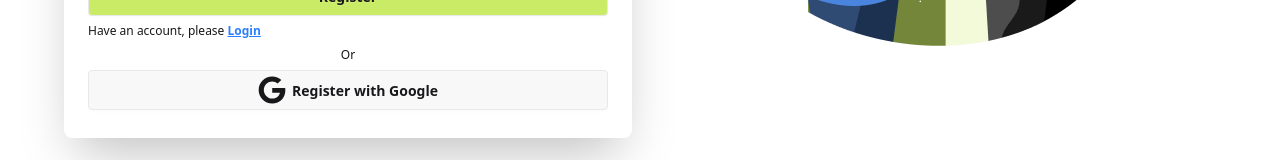
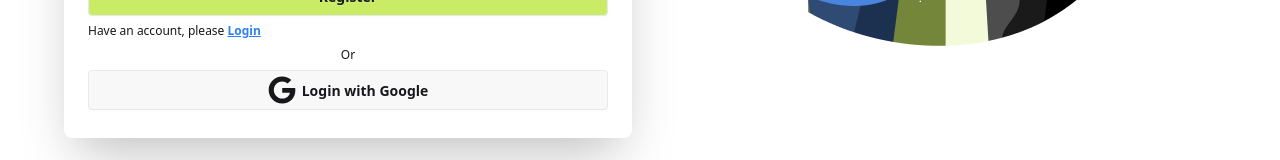
Before and after one commit to Mustakahmmed-dev/profast-client, a React (Vite) app: page /register in a window 1280 px wide. Shown: the part 519-679 px from the top of the page. Built offline with nearby package versions, Linux system fonts and the light colour scheme; no server answers.

Commit message:
Implemented social login

```diff
--- a/src/components/Register.jsx
+++ b/src/components/Register.jsx
@@ -1,7 +1,7 @@
 import { useForm } from "react-hook-form";
-import { FaGoogle } from "react-icons/fa";
 import { Link } from "react-router";
 import UseAuth from "../hooks/useAuth";
+import SocialLogin from "../pages/Home/SocialLogin";
 
 const Register = () => {
     const { register, handleSubmit, formState: { errors } } = useForm();
@@ -50,7 +50,7 @@ const Register = () => {
                         <button type="submit" className="btn mt-4 bg-[#CAEB66]">Register</button>
                         <p>Have an account, please <Link to="/login" className="text-blue-500 font-bold underline"> Login </Link> </p>
                         <p className="text-center">Or</p>
-                        <button className="btn "> <FaGoogle size={28} /> Register with Google</button>
+                        <SocialLogin />
                     </fieldset>
                 </form>
             </div>
--- a/src/contexts/AuthProvider.jsx
+++ b/src/contexts/AuthProvider.jsx
@@ -1,7 +1,9 @@
-import { createUserWithEmailAndPassword, onAuthStateChanged, signInWithEmailAndPassword, signOut } from "firebase/auth";
+import { createUserWithEmailAndPassword, GoogleAuthProvider, onAuthStateChanged, signInWithEmailAndPassword, signInWithPopup, signOut } from "firebase/auth";
 import { auth } from "../firebase/config.init";
 import { AuthContext } from "./AuthContext";
 import { useEffect, useState } from "react";
+
+const googleProvider = new GoogleAuthProvider();
 
 const AuthProvider = ({ children }) => {
     const [user, setUser] = useState(null);
@@ -24,6 +26,11 @@ const AuthProvider = ({ children }) => {
         return signOut(auth);
     }
 
+    const signInWithGoogle = () => {
+        setLoading(true);
+        return signInWithPopup(auth, googleProvider);
+    }
+
     useEffect(() => {
         const unSubscribe = onAuthStateChanged(auth, (currentUser) => {
             setUser(currentUser);
@@ -40,6 +47,8 @@ const AuthProvider = ({ children }) => {
         createUser,
         signInUser,
         logOut,
+        signInWithGoogle,
+
     }
 
     return (
--- a/src/pages/Home/Login.jsx
+++ b/src/pages/Home/Login.jsx
@@ -1,6 +1,6 @@
 import { useForm } from "react-hook-form";
-import { FaGoogle } from "react-icons/fa";
 import { Link } from "react-router";
+import SocialLogin from "./SocialLogin";
 
 const Login = () => {
     const {register, handleSubmit } = useForm();
@@ -29,7 +29,7 @@ const Login = () => {
                     <button type="submit" className="btn mt-4 bg-[#CAEB66]">Login</button>
                     <p className="text-center border">Don't have an account, please <Link to="/register" className="text-blue-500 font-bold underline"> Register </Link> </p>
                     <p className="text-center">Or</p>
-                    <button className="btn "> <FaGoogle size={28}/> Login with Google</button>
+                    <SocialLogin />
                 </fieldset>
                </form>
             </div>
--- /dev/null
+++ b/src/pages/Home/SocialLogin.jsx
@@ -0,0 +1,20 @@
+import { FaGoogle } from "react-icons/fa";
+import UseAuth from "../../hooks/useAuth";
+
+const SocialLogin = () => {
+    const {signInWithGoogle} = UseAuth();
+
+    const handleGoogleSignIn = () => {
+        signInWithGoogle()
+        .then(result => {
+            console.log("Google login successful ", result)
+        }).catch(error => console.log("Google sign in ", error))
+    }
+
+    return(
+        <button onClick={handleGoogleSignIn} className="btn "> <FaGoogle size={28} /> Login with Google</button>
+
+    )
+}
+
+export default SocialLogin;
```
